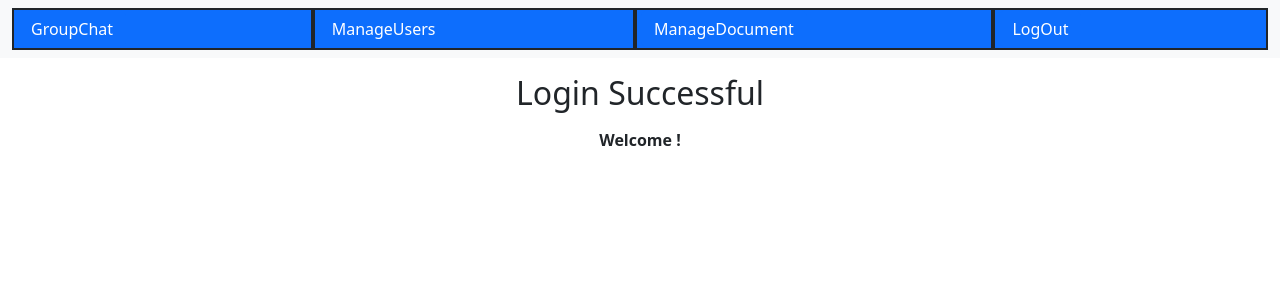
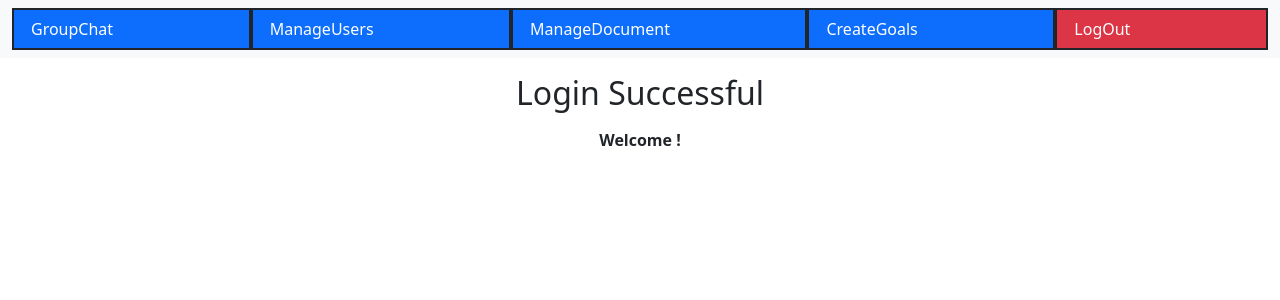
Before and after one commit to rahul9890/dashboard-in-typescript, a React (Create React App) app: page /dashboard in a window 1280 px wide. Shown: the top 300 px of the page. Built offline with nearby package versions, Linux system fonts and the light colour scheme.

Commit message:
added create goals component

```diff
--- a/src/App.tsx
+++ b/src/App.tsx
@@ -9,6 +9,7 @@ import ManageDocument from './Dashboard/ManageDocument';
 import Groupchat from './Dashboard/Groupchat';
 import Navbar from './Navbar/Navbar';
 import EditUser from './Dashboard/EditUser';
+import CreateGoals from './UserOperations/CreateGoals';
 
 function App() {
   return (
@@ -19,11 +20,12 @@ function App() {
           <Route path="/login" element={<Login />}></Route>
           <Route path="/register" element={<Register />}></Route>
           <Route path="/" element={<Navbar />}>
-            <Route path="/dashboard" element={<Dashboard />}/>
-            <Route path="/groupchat" element={<Groupchat />}/>
-            <Route path="/manageusers" element={<ManageUsers />}/>
+            <Route path="/dashboard" element={<Dashboard />} />
+            <Route path="/groupchat" element={<Groupchat />} />
+            <Route path="/manageusers" element={<ManageUsers />} />
             <Route path="/ManageDocuments" element={<ManageDocument />} />
-            <Route path='/edituser' element={ <EditUser/>} />
+            <Route path="/edituser" element={<EditUser />} />
+            <Route path="/creategoals" element={<CreateGoals/>} />
           </Route>
         </Routes>
       </BrowserRouter>
--- a/src/Navbar/Navbar.tsx
+++ b/src/Navbar/Navbar.tsx
@@ -59,10 +59,18 @@ const Navbar: React.FC = () => {
                     ManageDocument
                   </Link>
                 </li>
-
-                <li className="nav-item flex-grow-1 border border-dark border-2 bg-primary">
+                <li className="nv-item flex-grow-1 border border-dark border-2 bg-primary">
+                  <Link
+                    className="btn btn-primary mx-1"
+                    aria-current="page"
+                    to={"/creategoals"}
+                  >
+                    CreateGoals
+                  </Link>
+                </li>
+                <li className="nav-item flex-grow-1 border border-dark border-2 bg-danger">
                   <button
-                    className="btn btn-primary mx-1"
+                    className="btn btn-danger mx-1"
                     aria-current="page"
                     onClick={() => handleLogout()}
                   >
@@ -72,8 +80,8 @@ const Navbar: React.FC = () => {
               </ul>
             </div>
           </div>
-            </nav>
-            <Outlet/>
+        </nav>
+        <Outlet />
       </>
     );
 };
--- /dev/null
+++ b/src/UserOperations/CreateGoals.js
@@ -0,0 +1,7 @@
+import React from "react";
+
+export default function CreateGoals() {
+
+
+    return(<div>This is in createGoals</div>)
+}
```
